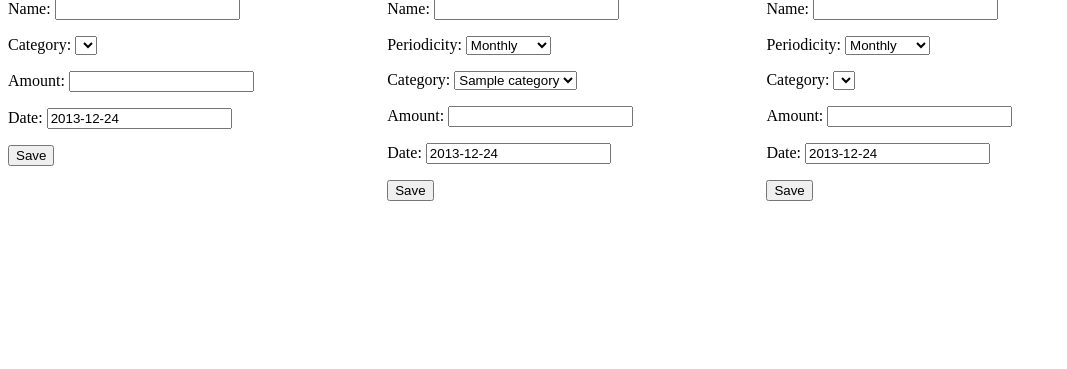
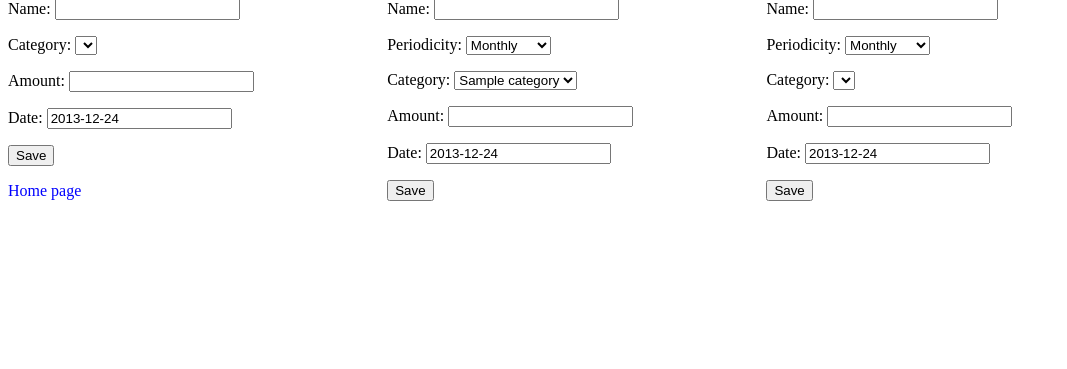
Before and after one commit to ChinaraIsabaeva/family-budget-app, a Django app: page /forms/ in a window 1280 px wide. Shown: the part 59-428 px from the top of the page, without its empty margins (0-1067 px from the left). Run offline with Django 3.2, Linux system fonts and the light colour scheme; tables that the repository leaves empty hold one stand-in row (values such as "Sample post"); lists and menus that the app fills with data are empty; parts of the project's set-up code (start-up, migrations or seed data) failed here and were passed over.

Commit message:
forms.html added "hone page" bittom

```diff
--- a/mybudget/finplanner/templates/forms.html
+++ b/mybudget/finplanner/templates/forms.html
@@ -13,6 +13,7 @@
             {{ expenses_form.as_p }}
             <input type="submit" name="expenses_save" value="Save" />
         </form>
+        <p><a href="">Home page</a></p>
     </div>
     <div class="column-center">
         <p>Incomes form</p>
```
